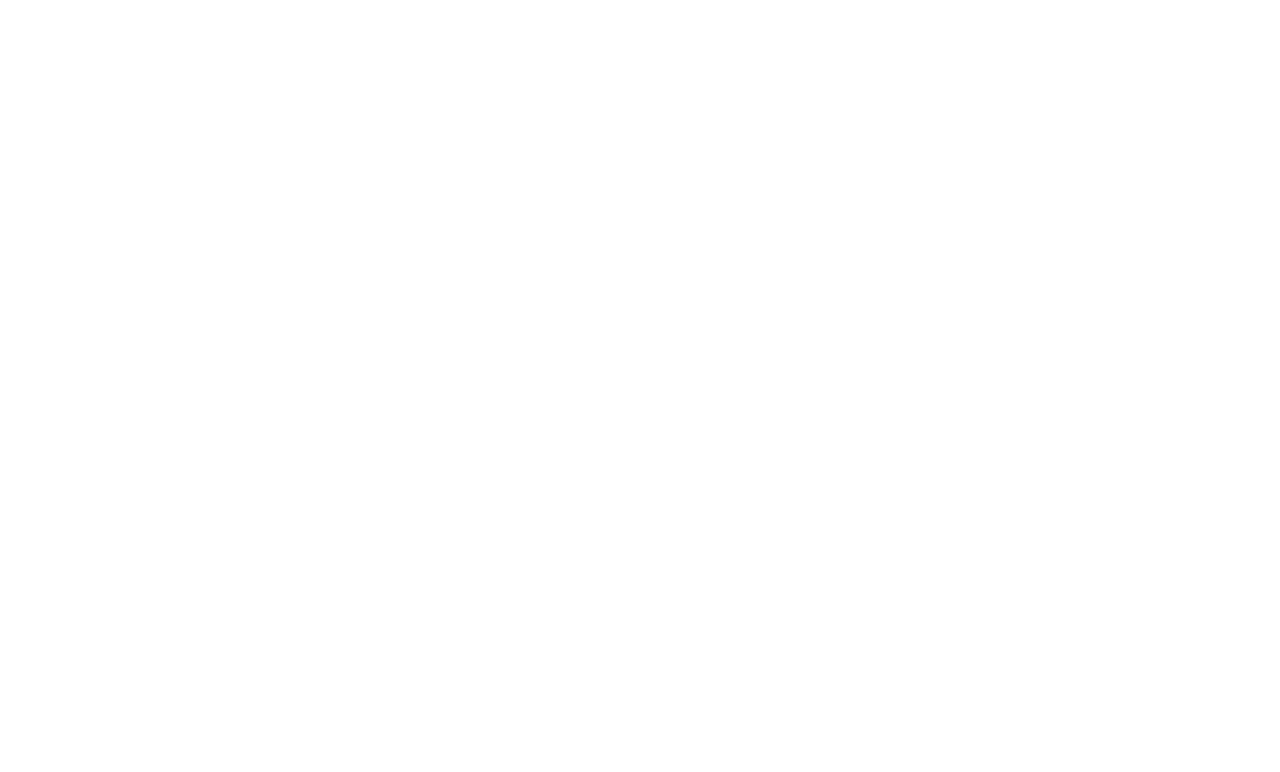
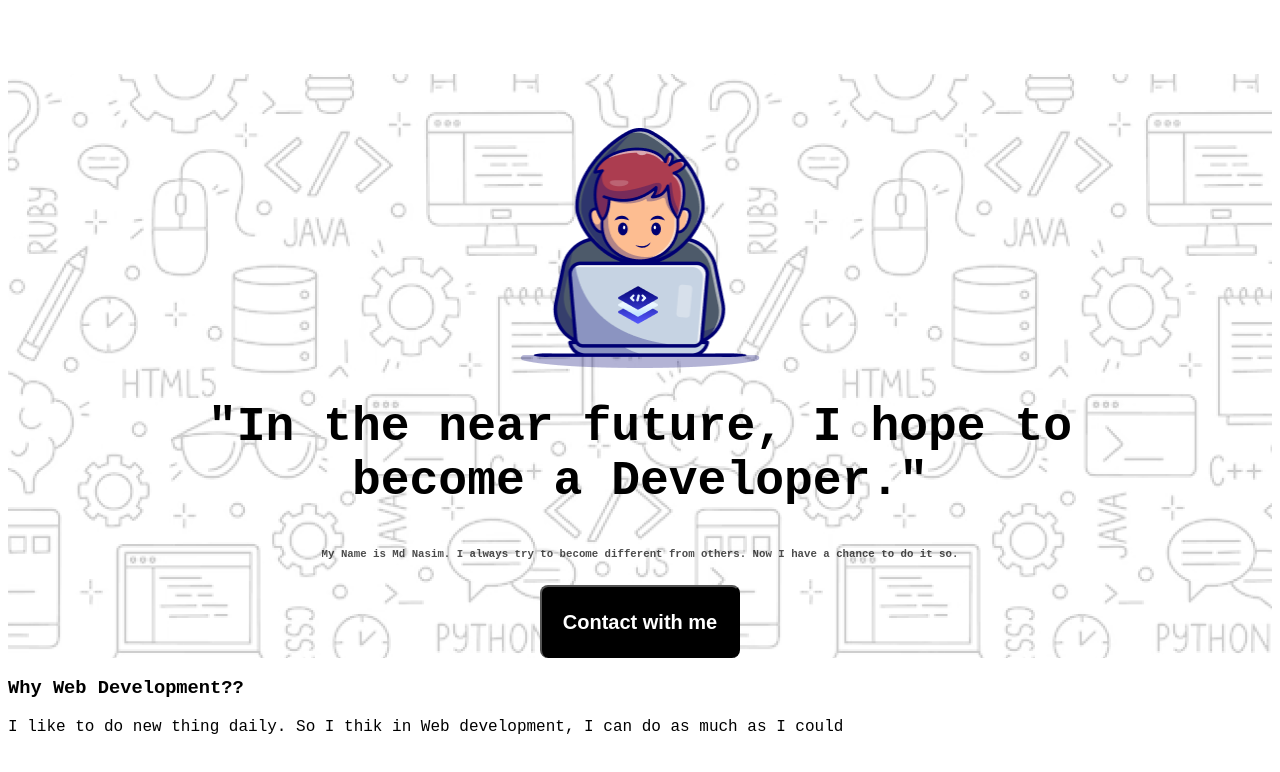
Before and after one commit to asmdnasim/my-first-assignment, a plain HTML site: page index.html in a window 1280 px wide. Drawn offline with Linux system fonts and the light colour scheme; a web font is replaced by a local one.

Commit message:
my second comit

```diff
--- /dev/null
+++ b/first.css
@@ -0,0 +1,55 @@
+.azeret-mono-normal {
+  font-family: "Azeret Mono", monospace;
+  font-optical-sizing: auto;
+  font-style: normal;
+}
+.first-img{
+  width: 240px;
+  height: 240.28px;
+  display: block;
+  margin-left: auto;
+  margin-right: auto;
+  margin-bottom: 32px;
+  padding-top: 120px;
+}
+.first-descrition{
+  width: 998px;
+  font-size: 48px;
+  font-weight: bolder;
+  text-align: center;
+  display: block;
+  margin-left: auto;
+  margin-right: auto;
+  margin-top: 0;
+}
+.first-sub-description{
+  text-align: center;
+  display: block;
+  margin-left: auto;
+  margin-right: auto;
+  opacity: 70%;
+}
+.contact-me{
+  text-align: center;
+  display: block;
+  margin-left: auto;
+  margin-right: auto;
+  background-color: black;
+  color: white;
+  border-radius: 8px;
+  padding: 24px 21px 24px 21px;
+  font-weight: 600;
+  font-size: 20px;
+  border-bottom: 100px;
+}
+.first-part{
+  background-image: url(assets/Hero-bg.png);
+  background-repeat: no-repeat;
+  background-position: center;
+  background-attachment: fixed;
+  background-size: 1440px 652px 1440px 652px;
+  object-fit: contain;
+}
+.first-question{
+  font-size: medium;
+}
--- a/index.html
+++ b/index.html
@@ -1,19 +1,35 @@
 <!DOCTYPE html>
 <html lang="en">
+
 <head>
     <meta charset="UTF-8">
     <meta name="viewport" content="width=device-width, initial-scale=1.0">
     <title>My First Assignment</title>
+    <link rel="preconnect" href="https://fonts.googleapis.com">
+    <link rel="preconnect" href="https://fonts.gstatic.com" crossorigin>
+    <link href="https://fonts.googleapis.com/css2?family=Azeret+Mono:ital,wght@0,100..900;1,100..900&display=swap"
+        rel="stylesheet">
+    <link rel="stylesheet" href="first.css">
 </head>
-<body>
-    <header>
 
-    </header>
-    <main>
+<body class="azeret-mono-normal">
+    <div class="first-part">
+        <img class="first-img" src="assets/Group.png" alt="">
+        <h2 class="first-descrition">
+            "In the near future, I hope to become a Developer."
+        </h2>
+        <h6 class="first-sub-description">
+            My Name is Md Nasim. I always try to become different from others. Now I have a chance to do it so.
+        </h6>
+        <button class="contact-me">Contact with me</button>
 
-    </main>
-    <footer>
+    </div>
+    <div>
+        <h3 first-question>
+            Why Web Development??
+        </h3>
+        <p>I like to do new thing daily. So I thik in Web development, I can do as much as I could</p>
+    </div>
+</body>
 
-    </footer>
-</body>
 </html>
```
